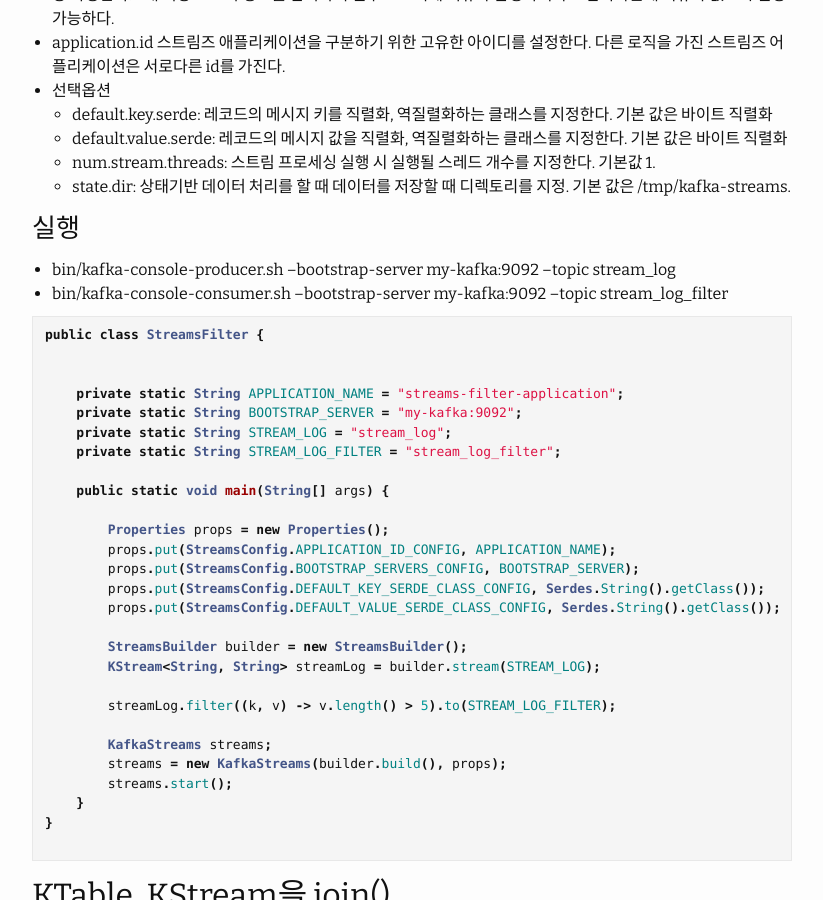
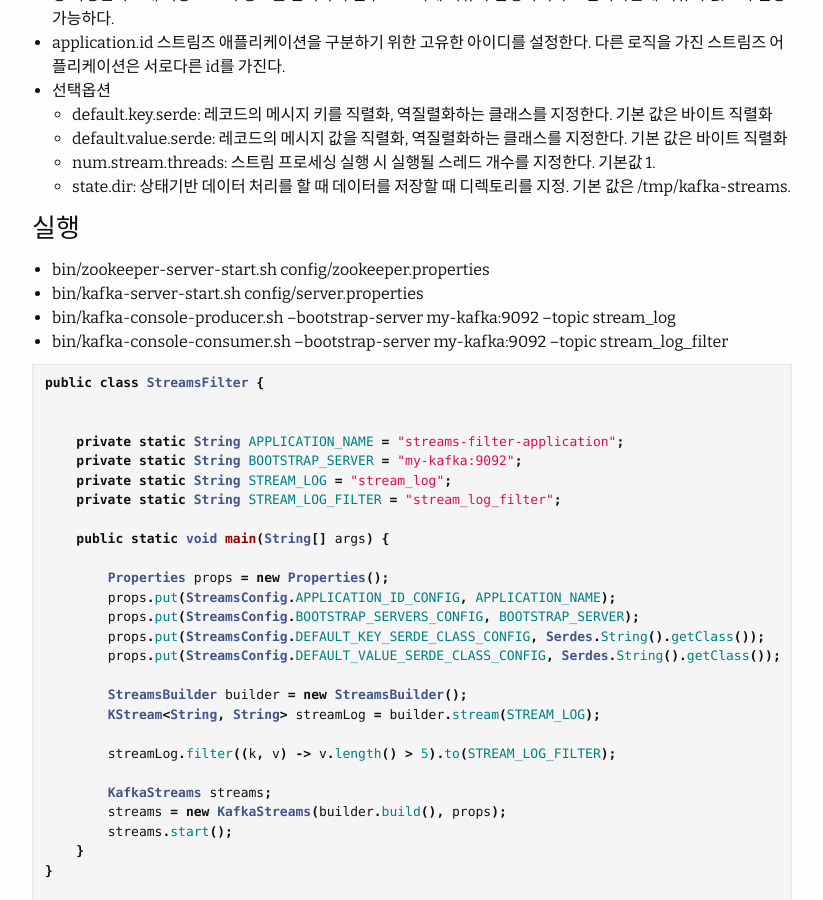
Before and after one commit to HWANGJEONGHYEON1/HWANGJEONGHYEON1.github.io, a Jekyll site: the page built from _posts/2022-10-14-kafka-study5.md, in a window 1280 px wide and 900 px high, scrolled down 1957 px. Shown: the whole window, without its empty margins (228-1051 px from the left). Built offline with Jekyll 4.4.1, drawn with Linux system fonts in a browser that asks for light colours; comment, search, counter and statistics services are not loaded.

Commit message:
kafka 명령어 추가

```diff
--- a/_posts/2022-10-14-kafka-study5.md
+++ b/_posts/2022-10-14-kafka-study5.md
@@ -79,6 +79,8 @@ categories: kafka
     - state.dir: 상태기반 데이터 처리를 할 때 데이터를 저장할 때 디렉토리를 지정. 기본 값은 /tmp/kafka-streams.
 
 ### 실행
+- bin/zookeeper-server-start.sh config/zookeeper.properties
+- bin/kafka-server-start.sh config/server.properties
 - bin/kafka-console-producer.sh --bootstrap-server my-kafka:9092 --topic stream_log
 - bin/kafka-console-consumer.sh --bootstrap-server my-kafka:9092 --topic stream_log_filter
 
```
